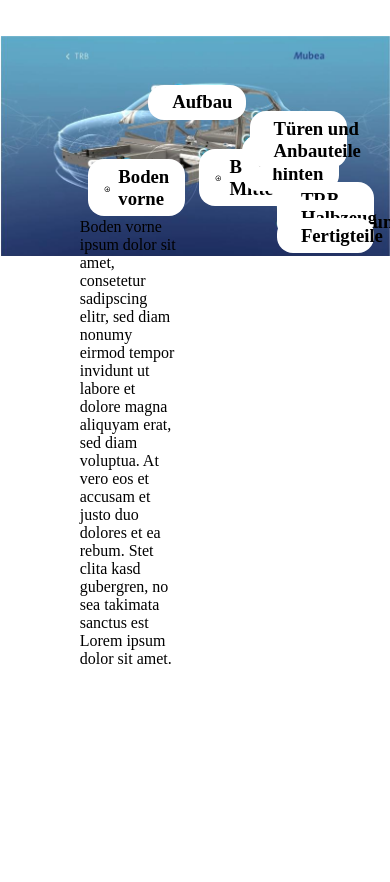
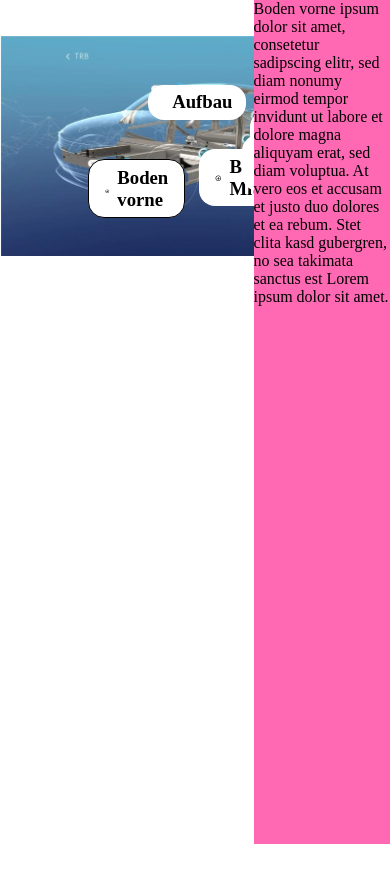
Before and after one commit to RolandHesse/Mubea, a plain HTML site: page index.html in a window 390 px wide. Both pictures are taken after a click on the button 107 px from the left and 187 px from the top of the page. After the commit the page ends 844 px from the top, so only its background shows below. Drawn offline with Linux system fonts and the light colour scheme.

Commit message:
try to make media query work

```diff
--- a/styles.css
+++ b/styles.css
@@ -49,10 +49,14 @@ gap: 0.5rem;
 
 @media (max-width: 932px) {
     .explanation-box__text {
-        position: absolute;
-        right: 0px;
-        height: 100vh;
-        width: 25vw;
+        position: fixed;
+        right: 0;
+        top: 0;
+        height: 100%;
+        width: 35%;
+        padding: 0;
+        margin: 0;
+        background-color: hotpink;
     }
 }
 
@@ -64,6 +68,7 @@ left: 38%;
 #boden-vorne{
     top: 54.5%;
 left: 22.5%;
+border: solid black 1px;
 }
 
 #boden-mitte{
```
